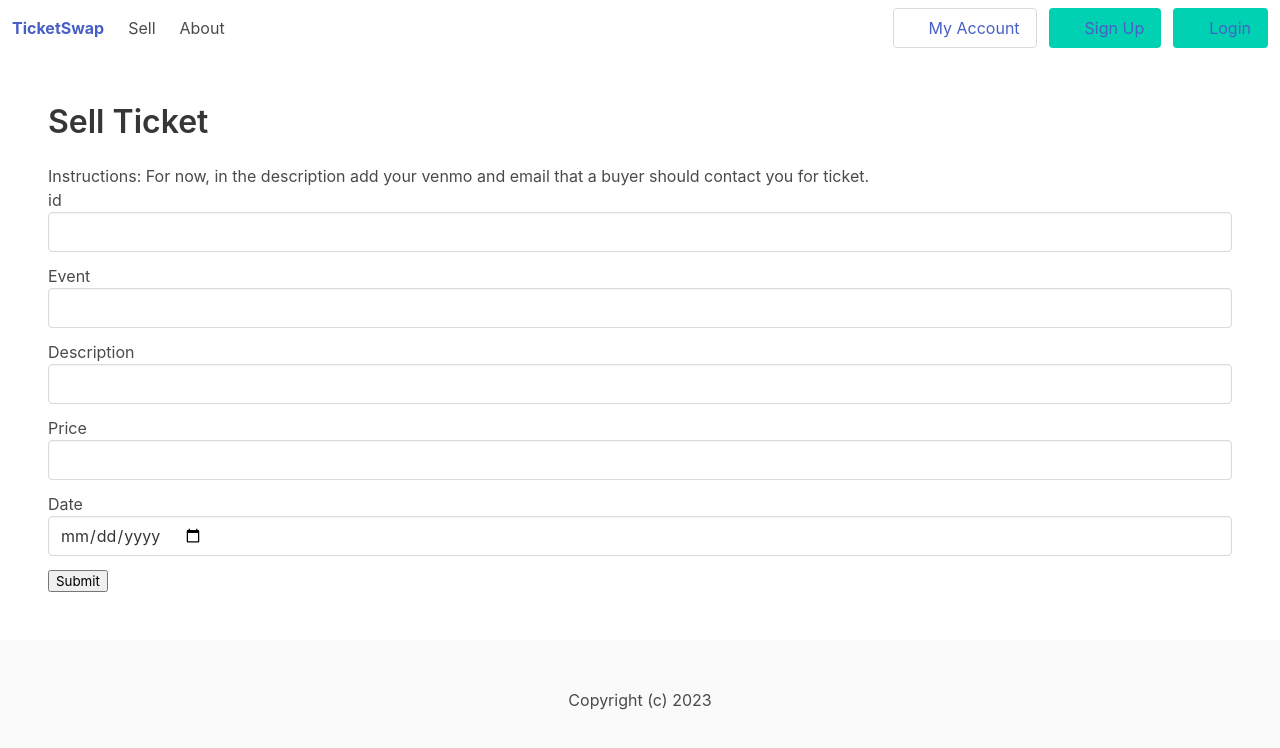
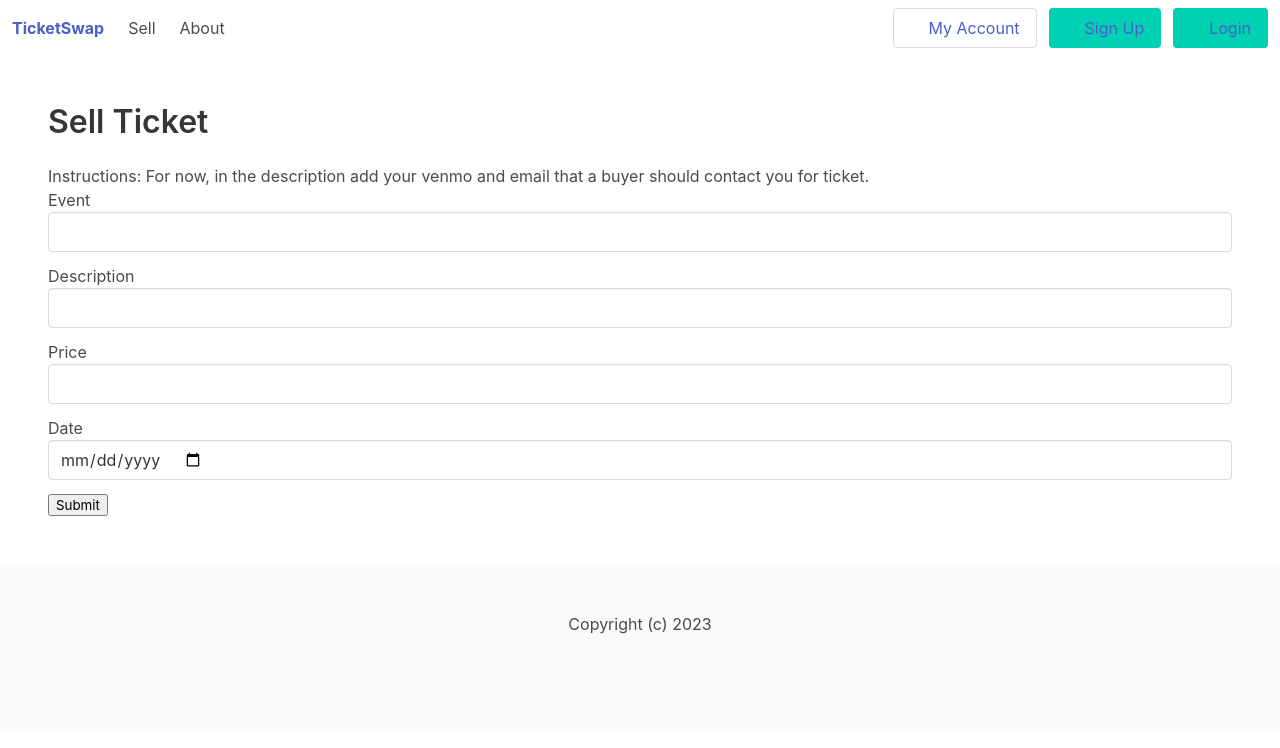
Before and after one commit to calebliu11/ticketmaster-clone, a Nuxt app in the folder nuxt-ticketswap/: page /seller in a window 1280 px wide. Shown: the top 748 px of the page. Built offline with nearby package versions, Linux system fonts and the light colour scheme.

Commit message:
Removed id field from seller page

```diff
--- a/nuxt-ticketswap/pages/seller.vue
+++ b/nuxt-ticketswap/pages/seller.vue
@@ -4,12 +4,6 @@
             <h4 class="is-size-6">Instructions: For now, in the description add your venmo and email that a buyer should contact you for ticket.</h4>
             <form @submit.prevent="enterForm">
                 <div hidden>{% csrf_token %}</div>
-                <div class="field">
-                    <label>id</label>
-                    <div class="control">
-                        <input type="number" class="input" v-model="id">
-                    </div>
-                </div>
 
                 <div class="field">
                     <label>Event</label>
@@ -61,7 +55,6 @@ export default {
     name: 'PostListing',
     data() {
         return {
-            id: '',
             event: '',
             description: '',
             price: '',
@@ -72,10 +65,6 @@ export default {
     methods: {
         enterForm(){
             this.errors = []
-
-                if (this.id === '') {
-                    this.errors.push('The id field is required.')
-                }
 
                 if (this.event === '') {
                     this.errors.push('The event field is required.')
@@ -93,7 +82,6 @@ export default {
 
                 if (!this.errors.length) {
                     const formData = {
-                        id: this.id,
                         event: this.event,
                         description: this.description,
                         price: this.price,
```
